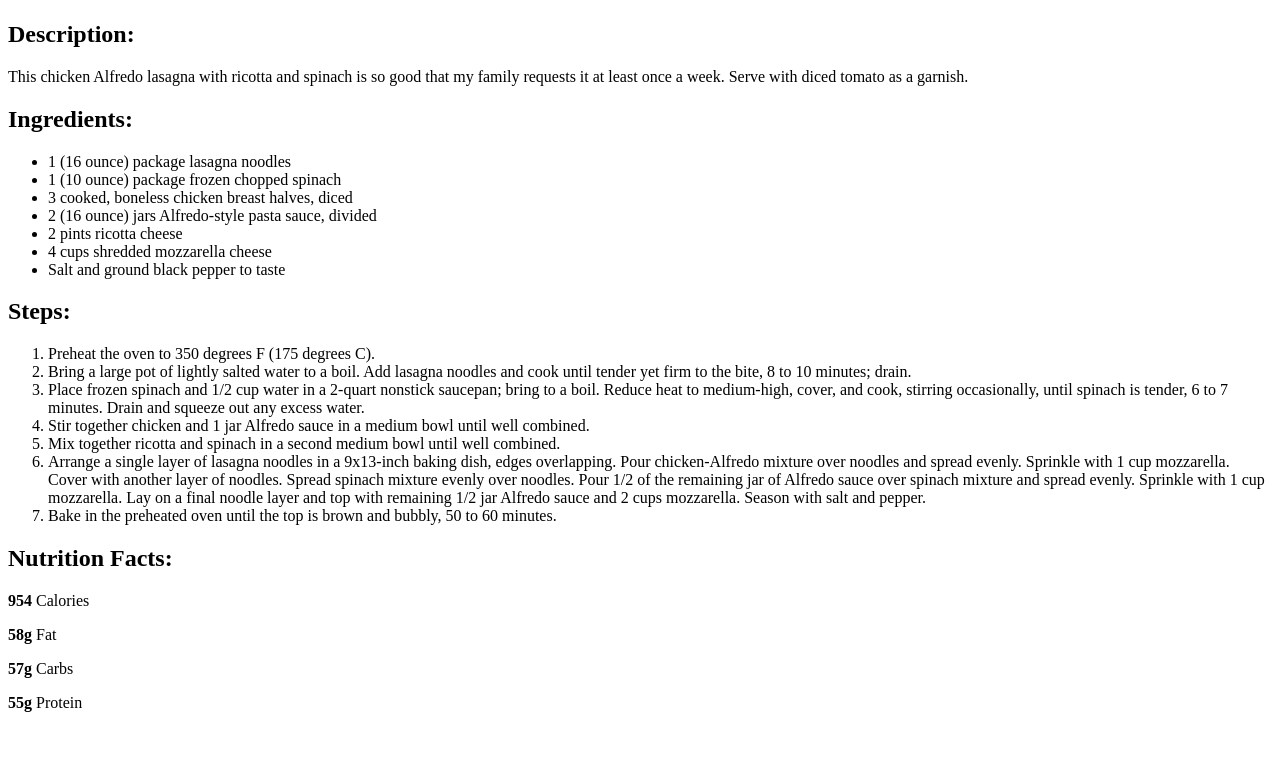
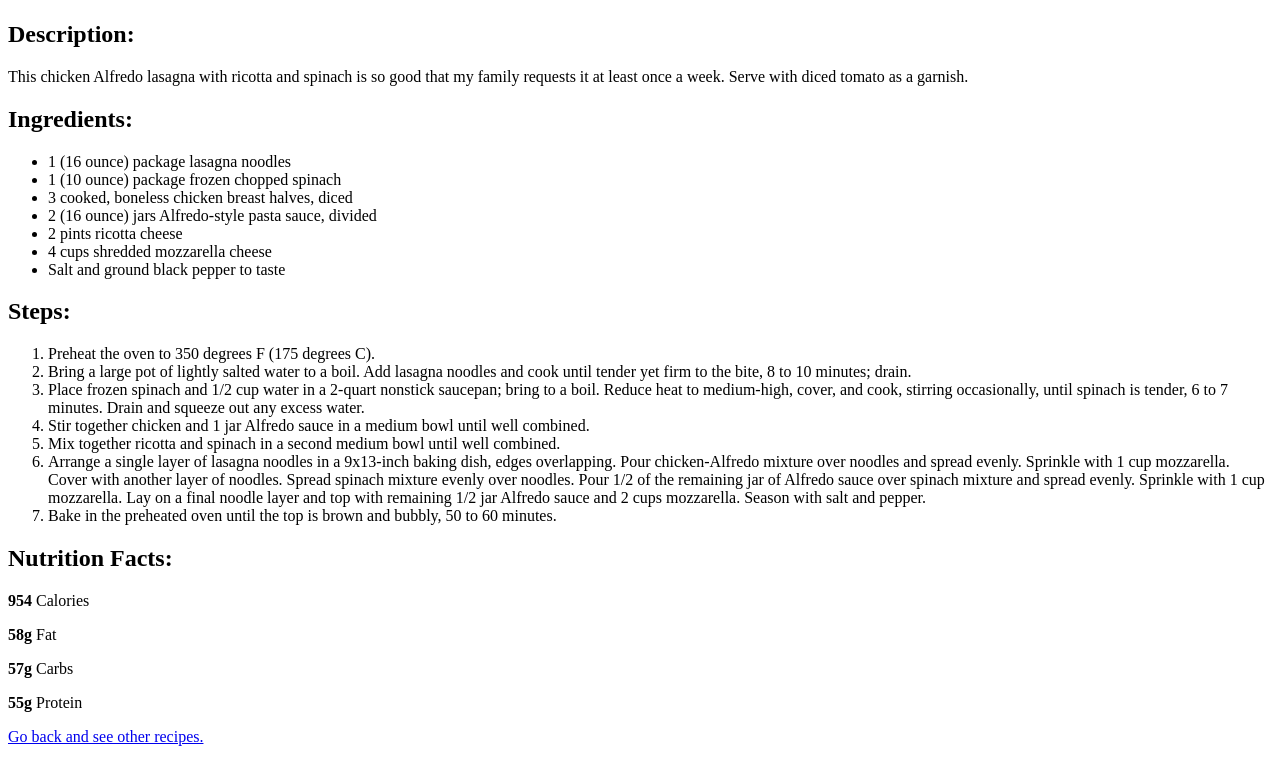
Before and after one commit to dorsiareservation/odin-recipes, a plain HTML site: page recipes/lasagna-alfredo.html in a window 1280 px wide. Shown: the part 383-1145 px from the top of the page. Before the commit the page ends 1111 px from the top, so only its background shows below. Drawn offline with Linux system fonts and the light colour scheme.

Commit message:
Feature 'go back' link

```diff
--- a/recipes/lasagna-alfredo.html
+++ b/recipes/lasagna-alfredo.html
@@ -44,6 +44,8 @@
     <p><strong>58g</strong> Fat</p>
     <p><strong>57g</strong> Carbs</p>
     <p><strong>55g</strong> Protein</p>
+
+    <p><a href="../index.html">Go back and see other recipes.</a></p>
 </body>
 
 </html>
```
Also changed, not shown: recipes/chicken-stir-fry.html (+1 -0 lines), recipes/fresh-tomato-soup.html (+1 -0 lines).
